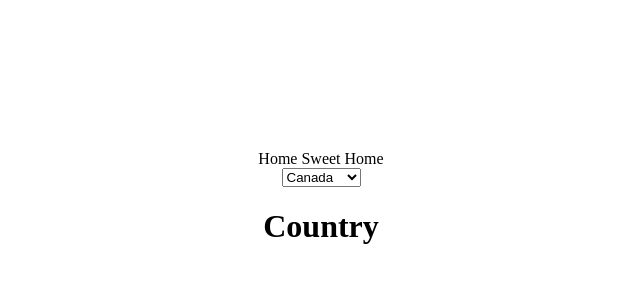
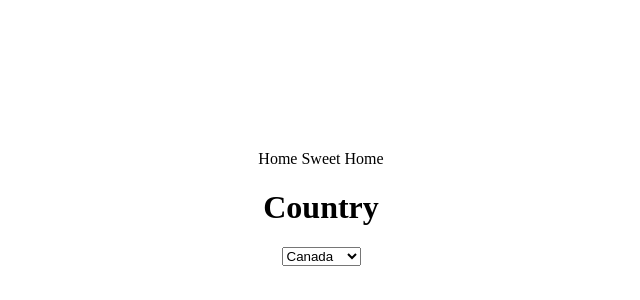
Before and after one commit to toktamm/react-manage-states, a React (Create React App) app: page / in a window 1280 px wide. Shown: the part 200-500 px from the top of the page, without its empty margins (319-959 px from the left). Built offline with nearby package versions, Linux system fonts and the light colour scheme.

Commit message:
swap components places

```diff
--- a/src/components/Home.js
+++ b/src/components/Home.js
@@ -11,8 +11,8 @@ export default function Home() {
     <div className='container'>
       Home Sweet Home
       <div>
+      <CountryDetails />
       <CountryPicker />
-      <CountryDetails />
       </div>
     </div>
   )
```
